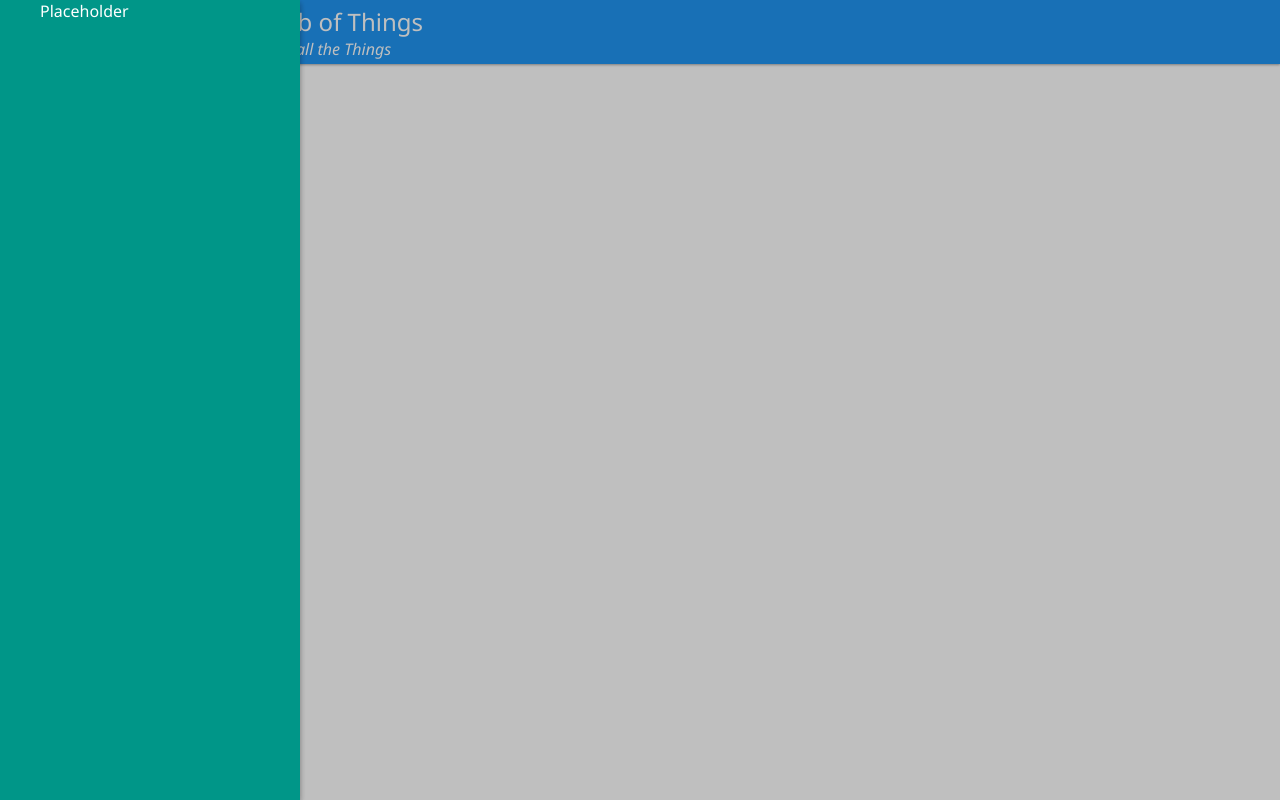
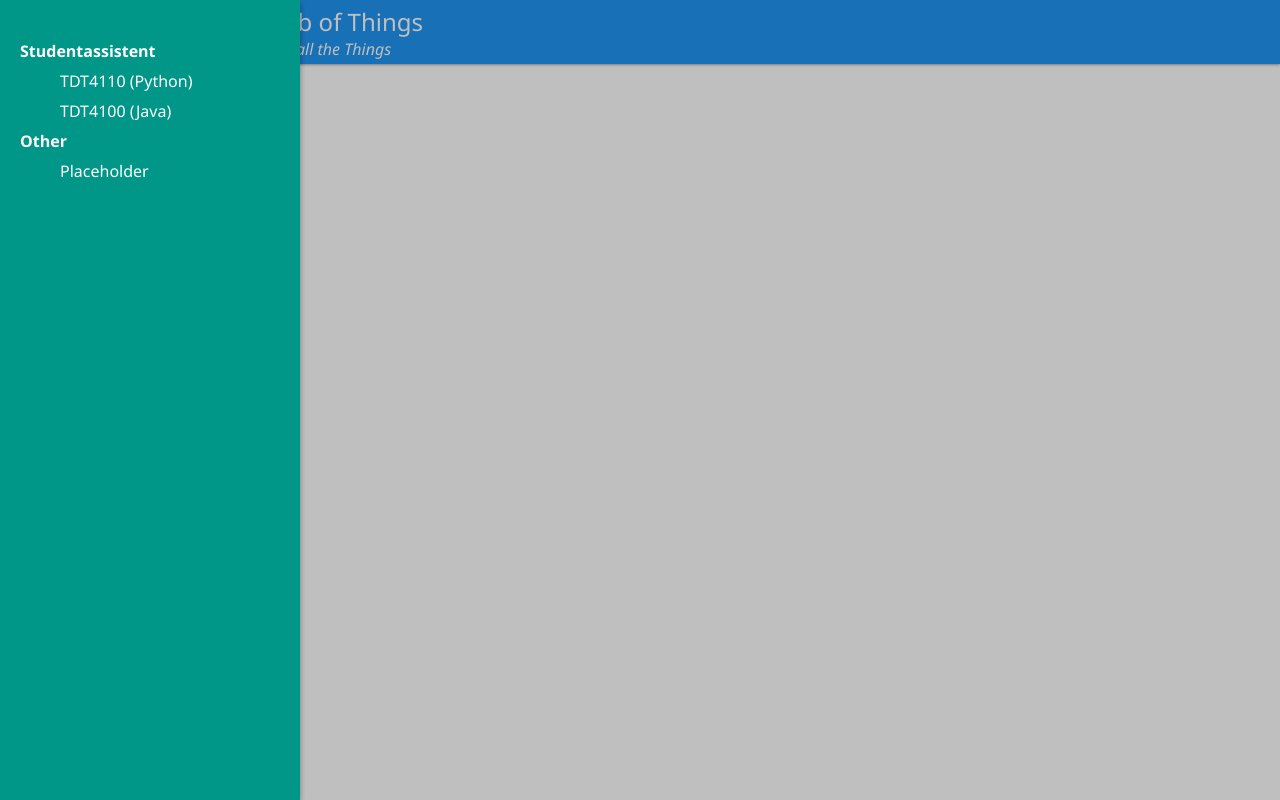
Before and after one commit to dagerikhl/dagerikhl, an Angular app: page / in a window 1280 px wide. Built offline with nearby package versions, Linux system fonts and the light colour scheme.

Commit message:
Changed navbar from ul to dl and generalized style

```diff
--- a/src/app/navbar/navbar.component.html
+++ b/src/app/navbar/navbar.component.html
@@ -1,7 +1,12 @@
 <nav>
-    <ul>
-        <li><a>Placeholder</a></li>
-    </ul>
+    <dl>
+        <dt>Studentassistent</dt>
+        <dd class="link">TDT4110 (Python)</dd>
+        <dd class="link">TDT4100 (Java)</dd>
+
+        <dt>Other</dt>
+        <dd class="link">Placeholder</dd>
+    </dl>
 </nav>
 
 <div class="cover"></div>
--- a/src/app/navbar/navbar.component.less
+++ b/src/app/navbar/navbar.component.less
@@ -13,6 +13,8 @@
 
     background: black;
     opacity: 0;
+
+    transition: @transition;
 }
 
 nav {
@@ -29,6 +31,8 @@ nav {
     background: @color-accent;
     box-shadow: @md-resting-shadow-16;
 
+    transition: @transition;
+
     &:hover {
         left: 0;
 
@@ -37,9 +41,18 @@ nav {
         }
     }
 
-    > ul {
-        margin: 0;
+    > dl {
+        display: flex;
+        flex-direction: column;
 
-        list-style: none;
+        margin: 2em @width-closed;
+
+        > dt, > dd {
+            margin-top: .5em;
+        }
+
+        > dt {
+            font-weight: bold;
+        }
     }
 }
--- a/src/common.less
+++ b/src/common.less
@@ -8,9 +8,11 @@
 
 @font-color: #ffffff;
 @font-color-passive: darken(@font-color, 25%);
+@link-color-active: darken(@font-color, 10%);
 
-@transition: .25s ease-in-out;
-@transition-properties: margin, left, opacity;
+@transition: all 250ms ease-in-out;
+@transition-fast: all 100ms ease;
+@transition-properties: margin, left, opacity, color;
 
 @md-resting-shadow-12: 0 1px 3px rgba(0,0,0,0.12), 0 1px 2px rgba(0,0,0,0.24);
 @md-resting-shadow-16: 0 3px 6px rgba(0,0,0,0.16), 0 3px 6px rgba(0,0,0,0.23);
--- a/src/styles.less
+++ b/src/styles.less
@@ -15,13 +15,21 @@ html {
 
         font-family: @font-primary;
         color: @font-color;
+
+        .link {
+            &:hover {
+                cursor: pointer;
+
+                color: @link-color-active;
+            }
+        }
     }
 
     * {
-        -webkit-transition: @transition;
-        -moz-transition: @transition;
-        -o-transition: @transition;
-        transition: @transition;
+        -webkit-transition: @transition-fast;
+        -moz-transition: @transition-fast;
+        -o-transition: @transition-fast;
+        transition: @transition-fast;
 
         transition-property: @transition-properties;
     }
```
